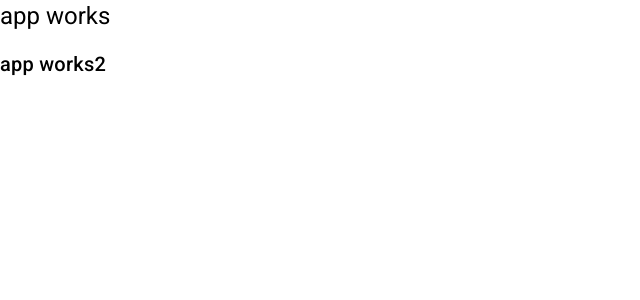
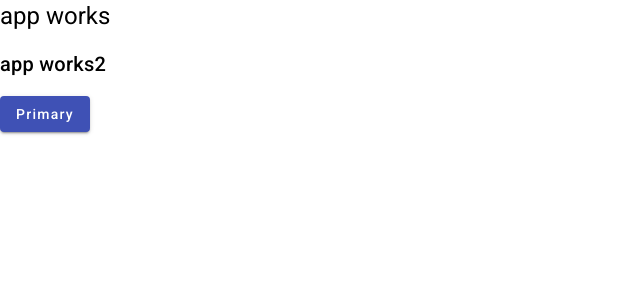
Before and after one commit to alexferreiraofc/project-erp-imobiliario-frontend, an Angular app: page / in a window 1280 px wide. Shown: the top 300 px of the page, without its empty margins (0-640 px from the left). Built offline with nearby package versions, Linux system fonts and the light colour scheme.

Commit message:
feat: 'added button import and sidenav'

```diff
--- a/src/app/app.component.html
+++ b/src/app/app.component.html
@@ -1,2 +1,3 @@
 <h1>app works</h1>
 <h2>app works2</h2>
+<button mat-raised-button color="primary">Primary</button>
```
Also changed, not shown: src/app/app.module.ts (+21 -1 lines).
